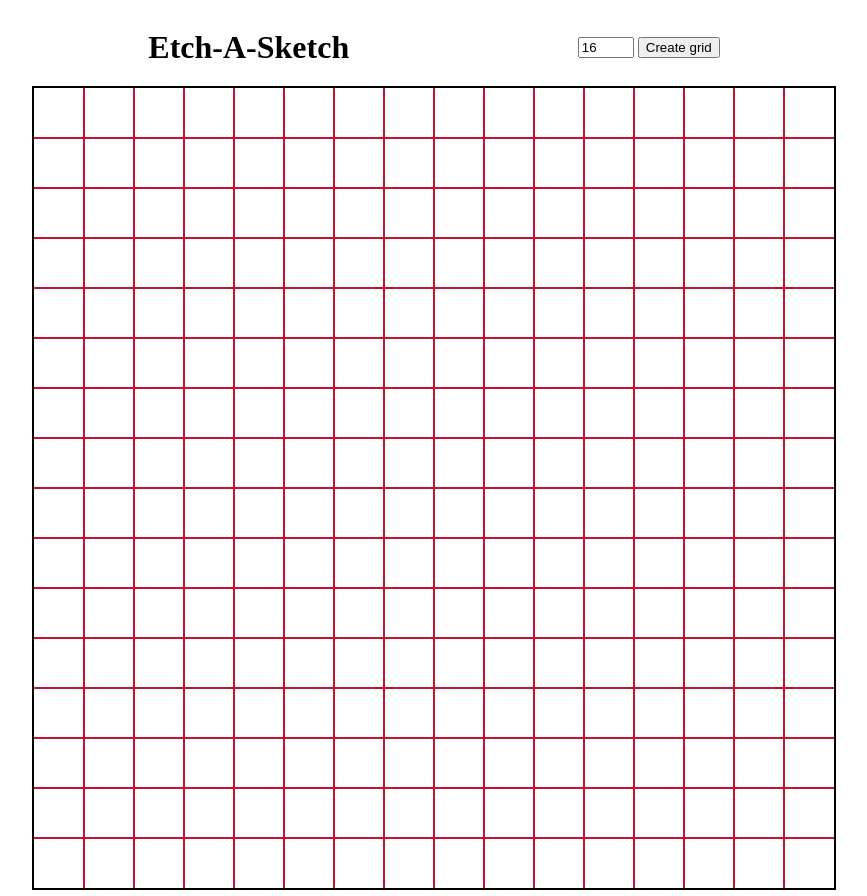
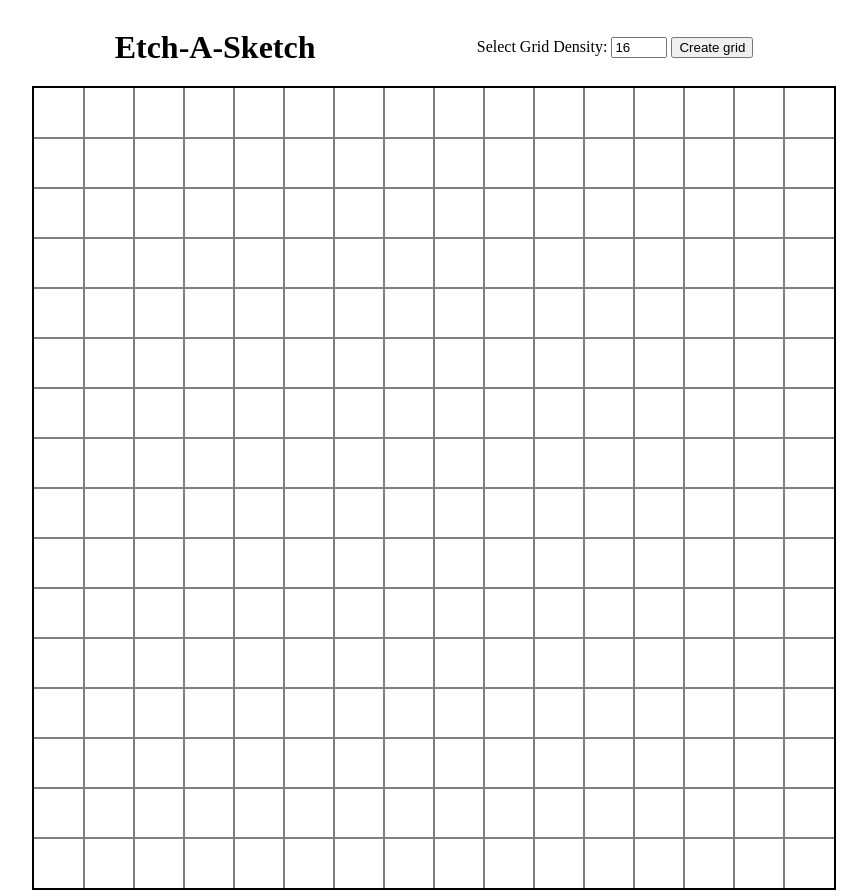
Before and after one commit to ErickDaniCB/second-etch-a-sketch, a plain HTML site: page index.html in a window 1280 px wide. Both pictures are taken after a click on the button "Create grid". Shown: the whole page, without its empty margins (206-1073 px from the left). Drawn offline with Linux system fonts and the light colour scheme.

Commit message:
Add logic to grid density selector

```diff
--- a/etch.js
+++ b/etch.js
@@ -1,8 +1,6 @@
 const container = document.querySelector(".container");
 const gridInput = document.querySelector("#dimensions");
-const gridButton = document.querySelector("#createBtn");
-
-
+const gridButton = document.querySelector(".createBtn");
 
 function createGridElements(dimension) {
   for (let i = 1; i <= dimension; i++) {
@@ -18,7 +16,26 @@ function createGridElements(dimension) {
 
 createGridElements(gridInput.value);
 
-container.addEventListener("mouseover", (event) => {
-  let target = event.target;
-  target.classList.add("black");
-});
+function pixelListener (){
+	container.addEventListener("mouseover", (event) => {
+		let target = event.target;
+		target.classList.add("black");
+	});
+}
+
+pixelListener();
+
+function eliminateGrid(){
+	while(container.hasChildNodes()){
+		container.removeChild(container.lastChild);
+	}
+}
+
+gridButton.addEventListener("click", () => {
+	if(gridInput.value < 50){
+		eliminateGrid();
+		createGridElements(gridInput.value);
+	} else {
+		alert("Max grid density: 50x50")
+	}
+})
--- a/index.html
+++ b/index.html
@@ -11,6 +11,7 @@
     <header>
         <h1>Etch-A-Sketch</h1>
         <div>
+            <label for="dimensions">Select Grid Density:</label>
             <input type="number" id="dimensions" placeholder="Max: 100 Min: 16" min="16" max="50" value="16">
             <button class="createBtn">Create grid</button>
         </div>
--- a/styles.css
+++ b/styles.css
@@ -21,7 +21,7 @@ header {
 }
 
 .pixel {
-    outline: 1px solid rgb(197, 18, 48);
+    outline: 1px solid grey;
 }
 
 .black {
```
